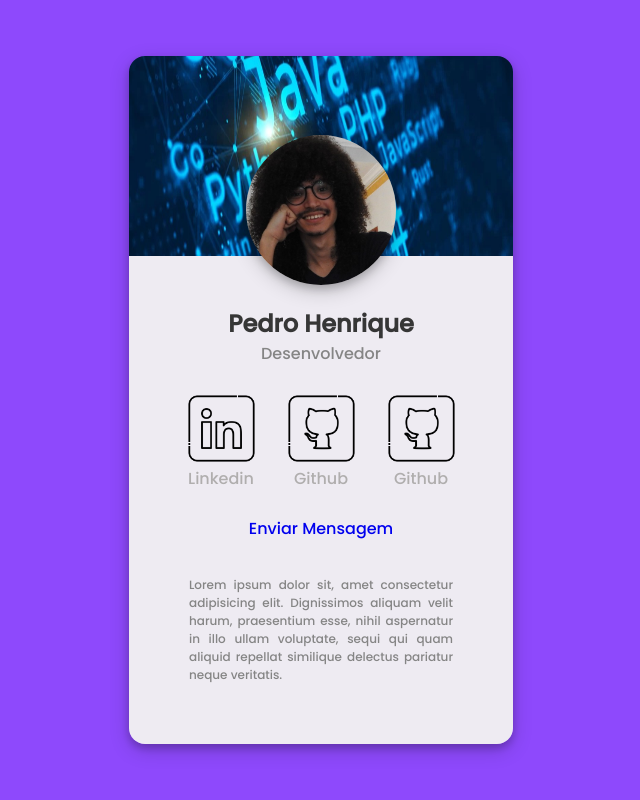
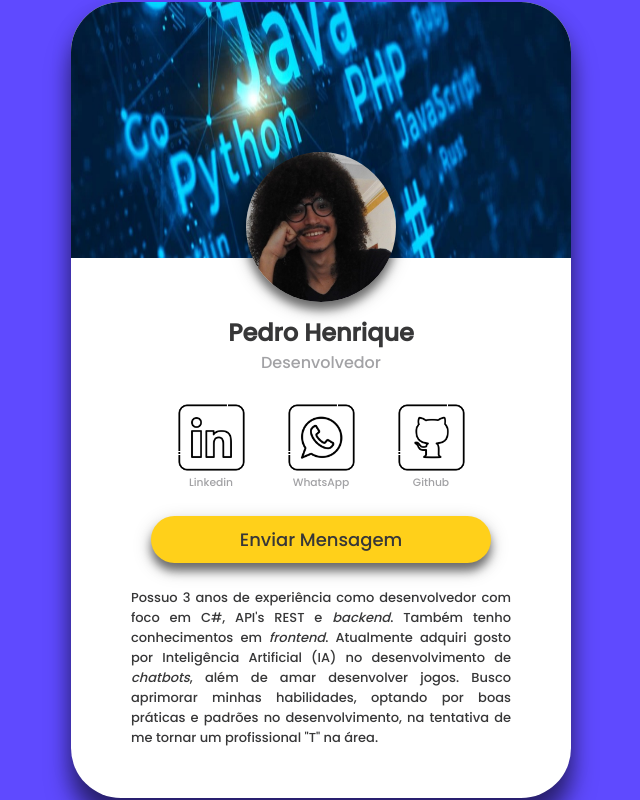
Before and after one commit to PedroDDev/profile-card, a plain HTML site: page index.html in a window 1280 px wide. Shown: the whole page, without its empty margins (319-959 px from the left). Drawn offline with Linux system fonts and the light colour scheme.

Commit message:
feat: create final card

```diff
--- a/index.html
+++ b/index.html
@@ -11,44 +11,41 @@
 
     <link rel="stylesheet" href="./src/css/reset.css">
     <link rel="stylesheet" href="./src/css/style.css">
+    <link rel="stylesheet" href="./src/css/responsive.css">
 
-    <title>DevProfile</title>
+    <title>Profile</title>
 </head>
 
 <body>
     <main>
-        <div class="main-card">
+        <div class="card">
             <img class="background-image" src="./assets/background.jpg" alt="background image" />
+            <div class="profile">
                 <img class="profile-image" src="./assets/profile.jpg" alt="profile image" />
-            <div class="content">
-                <div class="profile-container">
                 <h2>Pedro Henrique</h2>
                 <h4>Desenvolvedor</h4>
-                    <div class="link-container">
-                        <a href="https://www.linkedin.com/in/pedro-henrique-dias-4ba4a7189/">
+                <div class="links">
+                    <a href="https://www.linkedin.com/in/pedro-henrique-dias-4ba4a7189/" target="_blank">
                         <div class="linkedin-link">
                             <img class="linkedin-icon" src="./assets/linkedin-icon.png" alt="linkedin icon" />
-                                <h4>Linkedin</h4>
+                            <h6>Linkedin</h6>
                         </div>
                     </a>
-                        <a href="https://github.com/PedroHenriqueDiasBatista">
+                    <a href="https://web.whatsapp.com/send?phone=5562999548479" target="_blank">
+                        <div class="whatsapp-link">
+                            <img class="whatsapp-icon" src="./assets/whatsapp-icon.png" alt="whatsapp icon" />
+                            <h6>WhatsApp</h6>
+                        </div>
+                    </a>
+                    <a href="https://github.com/PedroHenriqueDiasBatista" target="_blank">
                         <div class="github-link">
                             <img class="github-icon" src="./assets/github-icon.png" alt="github icon" />
-                                <h4>Github</h4>
-                            </div>
-                        </a>
-                        <a href="https://github.com/PedroHenriqueDiasBatista">
-                            <div class="github-link">
-                                <img class="github-icon" src="./assets/github-icon.png" alt="github icon" />
-                                <h4>Github</h4>
+                            <h6>Github</h6>
                         </div>
                     </a>
                 </div>
                 <a class="send-message-button" href="mailto:phdiasbatistaprofessional@gmail.com">Enviar Mensagem</a>
-                    <p>Lorem ipsum dolor sit, amet consectetur adipisicing elit. Dignissimos aliquam velit harum,
-                        praesentium esse, nihil aspernatur in illo ullam voluptate, sequi qui quam aliquid repellat
-                        similique delectus pariatur neque veritatis.</p>
-                </div>
+                <p>Possuo 3 anos de experiência como desenvolvedor com foco em C#, API's REST e <i>backend</i>. Também tenho conhecimentos em <i>frontend</i>. Atualmente adquiri gosto por Inteligência Artificial (IA) no desenvolvimento de <i>chatbots</i>, além de amar desenvolver jogos. Busco aprimorar minhas habilidades, optando por boas práticas e padrões no desenvolvimento, na tentativa de me tornar um profissional "T" na área.</p>
             </div>
         </div>
     </main>
--- a/src/css/style.css
+++ b/src/css/style.css
@@ -1,120 +1,134 @@
 body {
-    font-family: 'Poppins';
+    background: #5f4aff;
+    font-family: 'poppins';
+    color: #373738;
     overflow-x: hidden;
-    background: #8e49fc;
 }
 
 main {
     display: flex;
     justify-content: center;
     align-items: center;
-    position: fixed;
     width: 100vw;
     height: 100vh;
-    top: 0;
-    left: 0;
 }
 
-.main-card {
+@keyframes popupImage {
+    0% {
+      transform: scale(0.1);
+    }
+    100% {
+      transform: scale(1);
+    }
+  }
+
+.card {
+    animation: 1s ease-out 0s 1 popupImage;
+    background-color: #fff;
+    max-width: 500px;
+    max-height: 900px;
+    border-radius: 50px;
+    position: relative;
+    box-shadow: 0 25px 25px 0 rgba(0, 0, 0, 0.5), 0 6px 20px 0 rgba(0, 0, 0, 0.2);
+}
+
+.background-image {
+    border-radius: 50px 50px 0 0;
+    width: 100%;
+    height: 16rem;
+}
+
+.profile {
     display: flex;
     flex-direction: column;
+    z-index: 1;
+    margin: 50px;
     justify-content: center;
     align-items: center;
-    width: 30vw;
-    box-shadow: 0 4px 8px 0 rgba(0, 0, 0, 0.2), 0 6px 20px 0 rgba(0, 0, 0, 0.19);
-    border-radius: 1rem 1rem 1rem 1rem;
-    margin: 25px;
+
+}
+
+.profile h4 {
+    color: #a2a2a5;
+    font-weight: normal;
+}
+
+.profile p {
+    margin: 25px 10px 0;
+    text-align: justify;
+    font-size: 13px;
 }
 
 .profile-image {
-    margin-bottom: 380px;
-    position: fixed;
     width: 150px;
-    z-index: 1;
     border-radius: 100px;
-    box-shadow: 0 4px 8px 0 rgba(0, 0, 0, 0.2), 0 6px 20px 0 rgba(0, 0, 0, 0.19);
+    position: absolute;
+    top: 150px;
+    box-shadow: 0 8px 10px 0 rgba(0, 0, 0, 0.5), 0 6px 20px 0 rgba(0, 0, 0, 0.2);
 }
 
-.background-image {
-    width: 100%;
-    height: 200px;
-    border-radius: 1rem 1rem 0 0;
+.links {
+    display: flex;
+    margin: 25px;
+    gap: 35px;
 }
 
-.content {
-    background-color: #eeebf2;
-    border-radius: 0 0 1rem 1rem;
-    height: 100%;
+.linkedin-link,
+.whatsapp-link,
+.github-link {
+    display: flex;
+    flex-direction: column;
+    align-items: center;
+    transition: 0.1s ease-in-out background-color, transform 0.2s ease-in-out;
+    border-radius: 10px;
 }
 
-.profile-container {
-    display: flex;
-    justify-content: center;
-    flex-direction: column;
-    align-items: center;
-    margin: 50px;
+.linkedin-link h6,
+.whatsapp-link h6,
+.github-link h6 {
+    color: #a2a2a5;
+    font-weight: normal;
 }
 
-.profile-container h2 {
-    text-align: center;
-    color: #363636;
+.linkedin-link:hover,
+.whatsapp-link:hover,
+.github-link:hover {
+    background-color: #dadad8;
 }
 
-.profile-container h4 {
-    text-align: center;
-    font-weight: normal;
-    color: #858585;
+.linkedin-link:active,
+.whatsapp-link:active,
+.github-link:active {
+    background-color: #bdbdbb;
+    transform: scale(0.9);
+
 }
 
-.profile-container p {
-    text-align: justify;
-    color: #858585;
-    margin: 10px;
-    font-size: 12px;
+
+.linkedin-icon,
+.whatsapp-icon,
+.github-icon {
+    max-width: 75px;
 }
 
 .send-message-button {
-    margin: 0  0 25px;
+    background-color: #ffd01a;
+    padding: 10px 20px;
+    width: 85%;
+    font-size: 18px;
+    text-align: center;
+    border-radius: 50px;
+    color: inherit;
+    box-shadow: 0 8px 10px 0 rgba(0, 0, 0, 0.5), 0 6px 20px 0 rgba(0, 0, 0, 0.2);
+    transition: backgrond-color 0.1s ease-in-out, transform 0.2s ease-in-out;
 }
 
-.link-container {
-    margin: 25px 0 25px 0;
-    display: flex;
-    justify-content: space-between;
-    flex-direction: row;
-    gap: 25px;
+.send-message-button:hover {
+    background-color: #efb10a;
+    transform: scale(1.1);
 }
 
-.linkedin-link {
-    display: flex;
-    flex-direction: column;
-    justify-content: center;
-    cursor: pointer;
+.send-message-button:active {
+    background-color: #e8a200;
+    transform: scale(1);
 }
-
-.github-link {
-    display: flex;
-    flex-direction: column;
-    justify-content: center;
-    cursor: pointer;
-}
-
-.linkedin-icon {
-    width: 75px;
-}
-
-.github-icon {
-    width: 75px;
-}
-
-.linkedin-link h4 {
-    text-align: center;
-    font-weight: normal;
-    color: #b0aeae;
-}
-
-.github-link h4 {
-    text-align: center;
-    font-weight: normal;
-    color: #b0aeae;
-}
```
Also changed, not shown: src/css/responsive.css (added, +15 -0 lines), assets/whatsapp-icon.png (added). Lines whose indentation alone changed are shown as unchanged.
